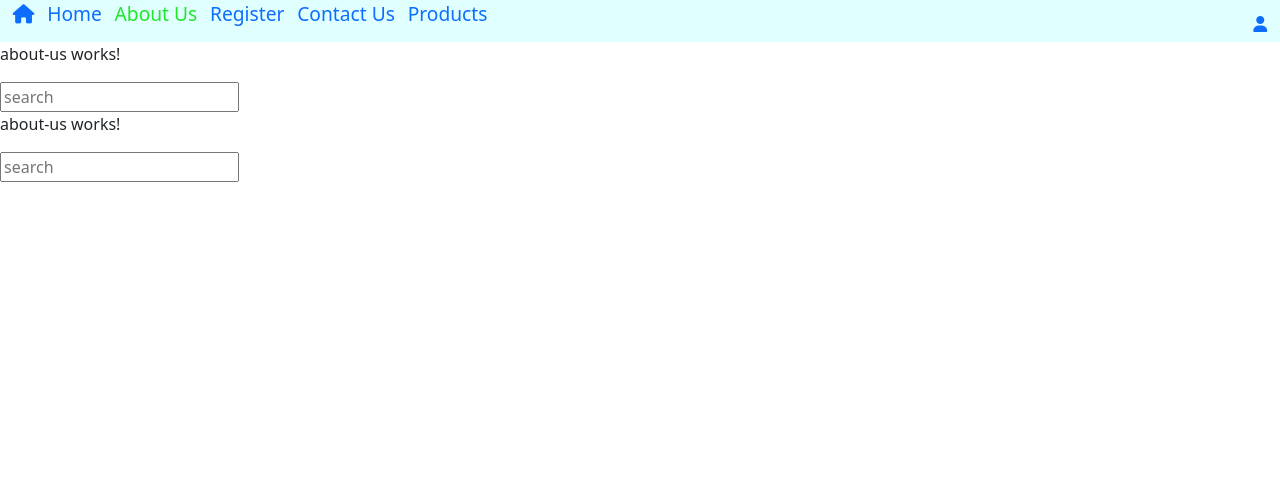
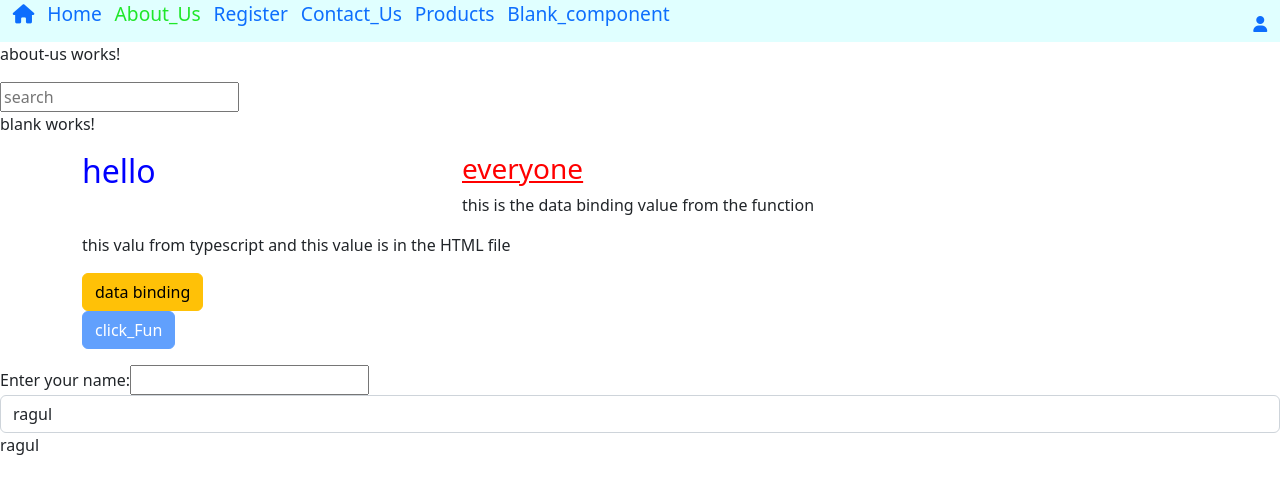
Before and after one commit to Ragulindia/ang-project, an Angular app: page /about-us in a window 1280 px wide. Shown: the top 494 px of the page. Built offline with nearby package versions, Linux system fonts and the light colour scheme.

Commit message:
recent changes

```diff
--- a/src/app/about-us/about-us.component.html
+++ b/src/app/about-us/about-us.component.html
@@ -1,2 +1,5 @@
 <p>about-us works!</p>
 <input type="search" placeholder="search">
+<!-- <app-blank></app-blank> -->
+<!-- <div app-blank></div> -->
+<div class="app-blank"></div>
--- a/src/app/about-us/about-us.component.ts
+++ b/src/app/about-us/about-us.component.ts
@@ -1,5 +1,6 @@
 import { Component, Input, OnInit } from '@angular/core';
 import{ student, Teacher} from '../clg_details/student'
+import { FormsModule } from '@angular/forms';
 
 @Component({
   selector: 'app-about-us',
--- a/src/app/app-routing.module.ts
+++ b/src/app/app-routing.module.ts
@@ -8,6 +8,7 @@ import { UserAuthGuard } from './user-auth.guard';
 import { AboutUsComponent } from './about-us/about-us.component';
 import { PageaNotFoundComponent } from './pagea-not-found/pagea-not-found.component';
 import { ProductsComponent } from './products/products.component';
+import { BlankComponent } from './blank/blank.component';
 
 const routes: Routes = [
   {
@@ -33,6 +34,9 @@ const routes: Routes = [
     path: 'products', component: ProductsComponent
   },
   {
+    path: 'blank', component: BlankComponent
+  },
+  {
     path: "", redirectTo: 'home', pathMatch: 'full'
   },
   {
--- a/src/app/app.module.ts
+++ b/src/app/app.module.ts
@@ -15,6 +15,7 @@ import { LoginComponent } from './login/login.component';
 import { UserServicesService } from './user-services.service';
 import {  HttpClientModule } from '@angular/common/http';
 import { PageaNotFoundComponent } from './pagea-not-found/pagea-not-found.component';
+import { BlankComponent } from './blank/blank.component';
 
 
 
@@ -29,6 +30,7 @@ import { PageaNotFoundComponent } from './pagea-not-found/pagea-not-found.compon
     ServicesComponent,
     LoginComponent,
     PageaNotFoundComponent,
+    BlankComponent,
   ],
   imports: [
     BrowserModule,
--- /dev/null
+++ b/src/app/blank/blank.component.css
@@ -0,0 +1,6 @@
+h3 {
+    color: red;
+}
+h2 {
+    color: blue;
+}
--- /dev/null
+++ b/src/app/blank/blank.component.html
@@ -0,0 +1,29 @@
+<p>blank works!</p>
+<div class="container">
+    <div class="row">
+        <div class="col-4">
+            <h2>hello</h2>
+        </div>
+        <div class="col-4">
+            <h3>everyone</h3>
+            <p>{{dataFun()}}</p>
+        </div>
+    </div>
+</div>
+<div class="container">
+    <p>{{databind}} and {{'this value is in the HTML file'}}</p>
+</div>
+<div class="container">
+    <button class="btn btn-warning" type="button" (click)="addserver()">data binding</button>
+</div>
+<div class="container">
+    <button class="btn btn-primary" (click)="eventinterpolation()" [disabled]="!server">click_Fun</button>
+    <p>{{addval}}</p>
+</div>
+<div class="containar">
+    <label for="">Enter your name: </label>
+    <input type="text" name="userName" id="" class="" (input)="updateName($event)">
+    <input type="text" class="form-control" [(ngModel)]="event1">
+    <!-- <p>{{event1}</p> -->
+</div>
+<p>{{event1}}</p>
--- /dev/null
+++ b/src/app/blank/blank.component.ts
@@ -0,0 +1,44 @@
+import { Component, OnInit } from '@angular/core';
+import { FormsModule } from '@angular/forms';
+
+@Component({
+  selector: '.app-blank',
+  templateUrl: './blank.component.html',
+  // template:"<app-component2></app-component2>",
+  // styleUrls: ['./blank.component.css']
+  styles: [`
+  h3 {color:red;text-decoration:underline}
+  h2 { color:blue;}
+  h3:hover {
+    color:#66ffff;
+  }
+  `]
+})
+export class BlankComponent implements OnInit {
+
+  constructor() { }
+
+  ngOnInit(): void {
+  }
+  databind: string = "this valu from typescript";
+
+  dataFindingFun: string = "this is the data binding value from the function";
+  dataFun() {
+    return this.dataFindingFun;
+  }
+  server: boolean = false;
+  addserver() {
+    this.server = true;
+  }
+  addval: string = ''
+  eventinterpolation() {
+    this.addval = "asddfjsghhtognvnv,thfhreuvhrqehvllnvefruioqrjrjehro"
+  }
+  event1: string = "ragul";
+  updateName(event: any) {
+// console.log(event);
+
+    this.event1 = (<HTMLInputElement>event.target).value;
+  }
+
+}
--- a/src/app/header/header.component.html
+++ b/src/app/header/header.component.html
@@ -3,12 +3,13 @@
     <ul class="header">
         <li><a routerLink="/home1" routerLinkActive="active"><i class="fa-sharp fa-solid fa-house"></i></a></li>
         <li><a routerLink="/home" routerLinkActive="active">Home</a></li>
-        <li><a routerLink="/about-us" routerLinkActive="active">About Us</a></li>
+        <li><a routerLink="/about-us" routerLinkActive="active">About_Us</a></li>
         <li><a routerLink="/register" routerLinkActive="active">Register</a></li>
-        <li><a routerLink="/login" routerLinkActive="active">Contact Us</a></li>
+        <li><a routerLink="/login" routerLinkActive="active">Contact_Us</a></li>
         <li><a routerLink="/products" routerLinkActive="active">Products</a></li>
+        <li><a routerLink="/blank" routerLinkActive="active">Blank_component</a></li>
     </ul>
    <a routerLink="/register"> <i class="fa-solid fa-user" id="user_icon"></i></a>
 </div>
-<app-about-us [clgStudentDts]="clgParent"></app-about-us>
+<!-- <app-about-us [clgStudentDts]="clgParent"></app-about-us> -->
 <router-outlet></router-outlet>
```
Also changed, not shown: 1 other file (tests, documents, lock files or other folders).
